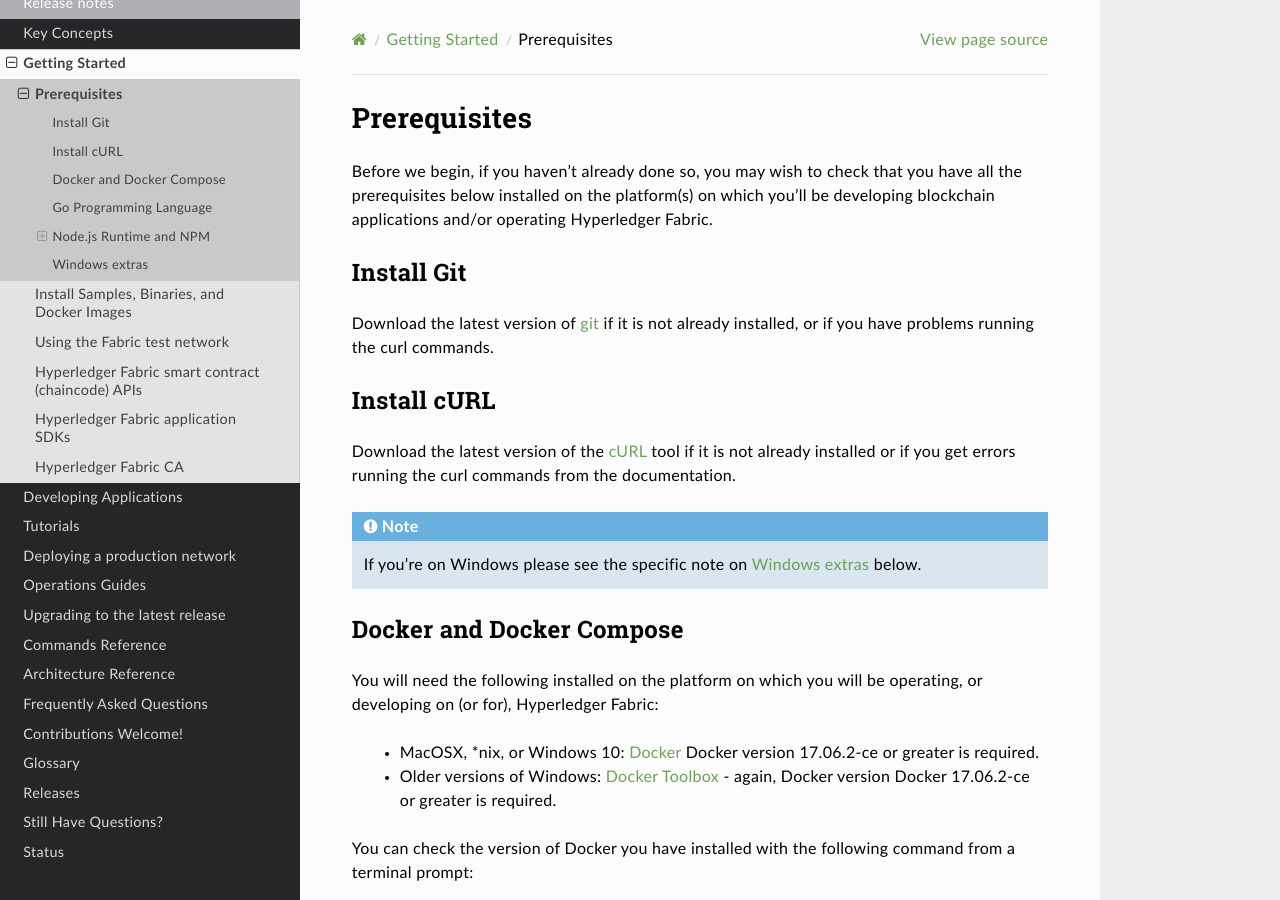
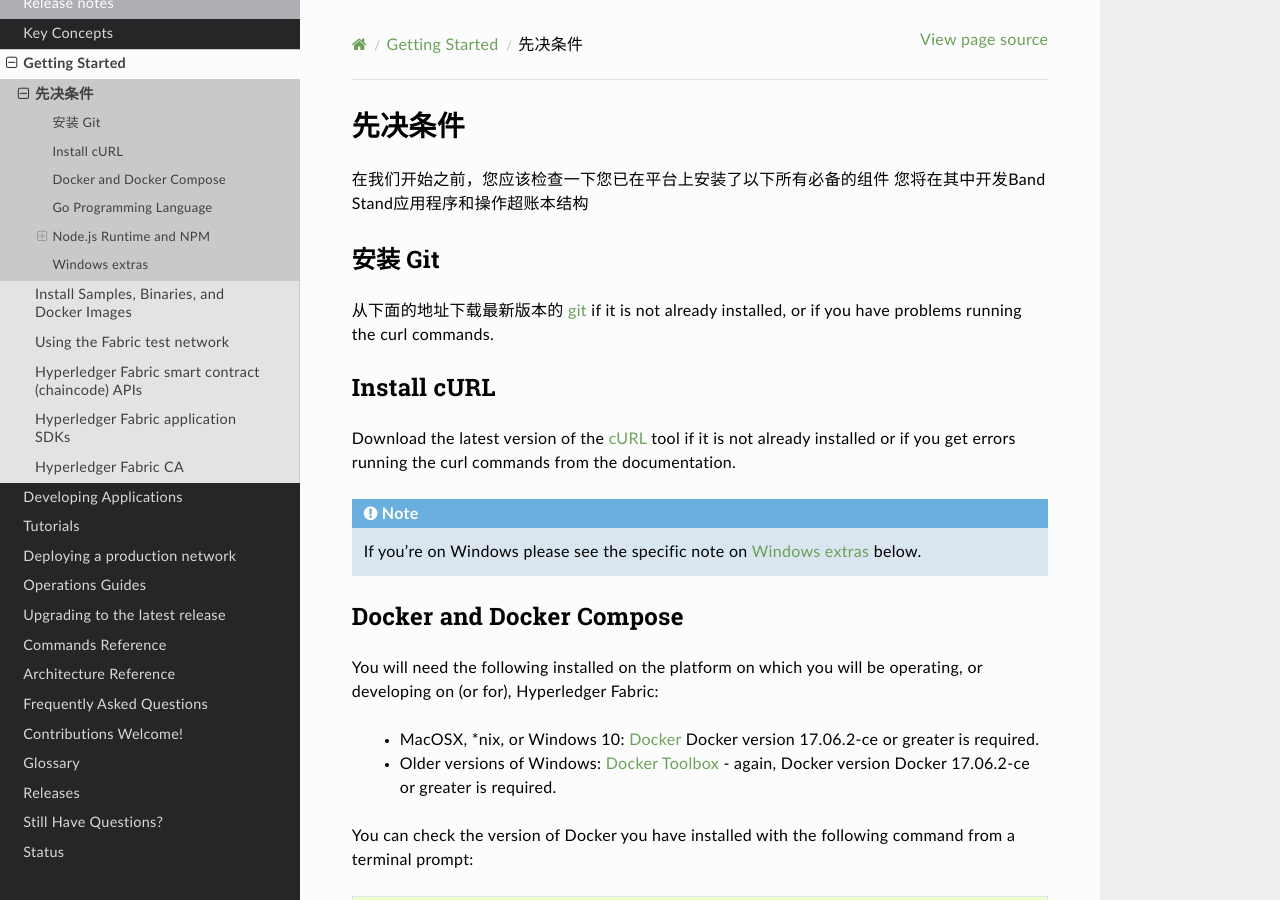
Before and after one commit to lbc-team/fabric_docs, a Sphinx documentation site: the page built from source/prereqs.rst, in a window 1280 px wide and 900 px high. Built offline with Sphinx 7.4.7 and the Read the Docs theme 2.0.0, drawn with Linux system fonts in a browser that asks for light colours; formulas are drawn with MathJax 3; pages that are not in the unit, such as notebooks, are missing from menus.

Commit message:
Update prereqs.rst

```diff
--- a/source/prereqs.rst
+++ b/source/prereqs.rst
@@ -1,14 +1,12 @@
-Prerequisites
+先决条件
 =============
 
-Before we begin, if you haven't already done so, you may wish to check that
-you have all the prerequisites below installed on the platform(s)
-on which you'll be developing blockchain applications and/or operating
-Hyperledger Fabric.
+在我们开始之前，您应该检查一下您已在平台上安装了以下所有必备的组件
+您将在其中开发Band Stand应用程序和操作超账本结构
 
-Install Git
+安装 Git
 -----------
-Download the latest version of `git
+从下面的地址下载最新版本的 `git
 <https://git-scm.com/downloads>`_ if it is not already installed,
 or if you have problems running the curl commands.
 
```
